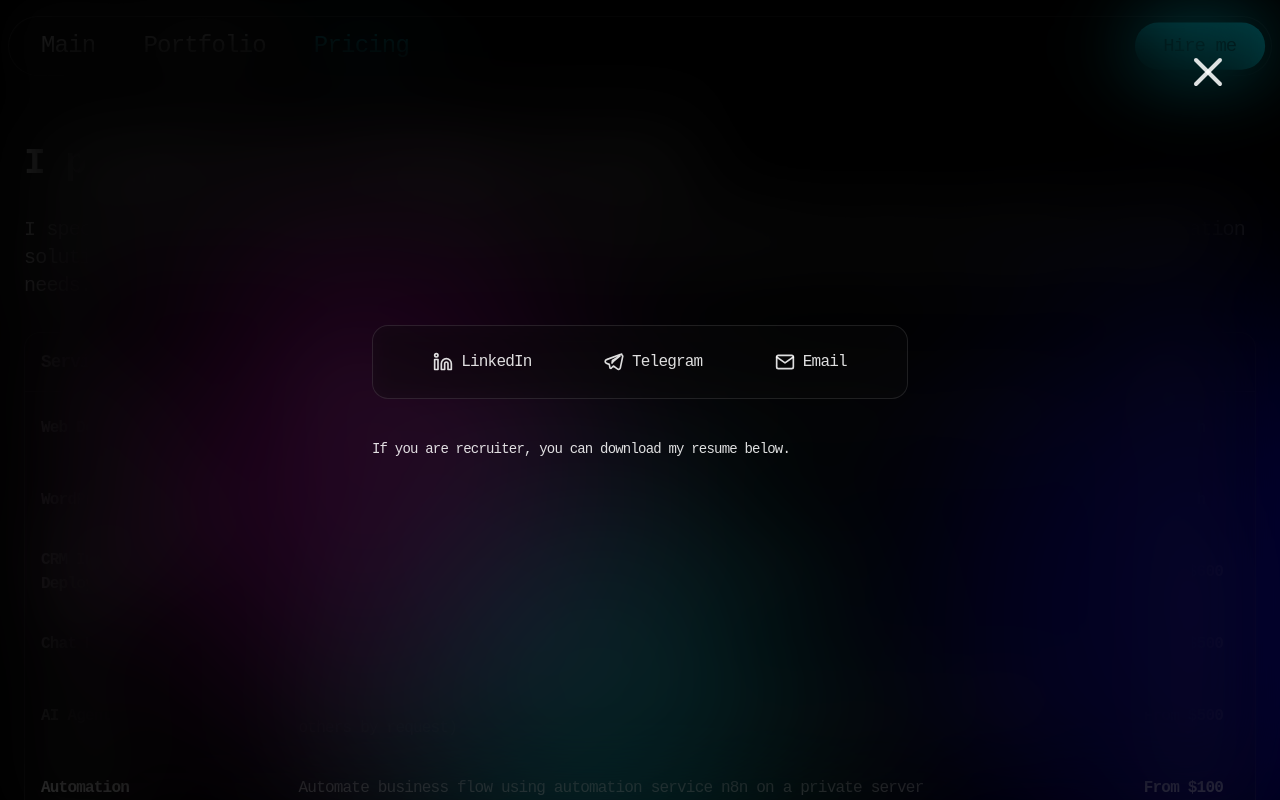
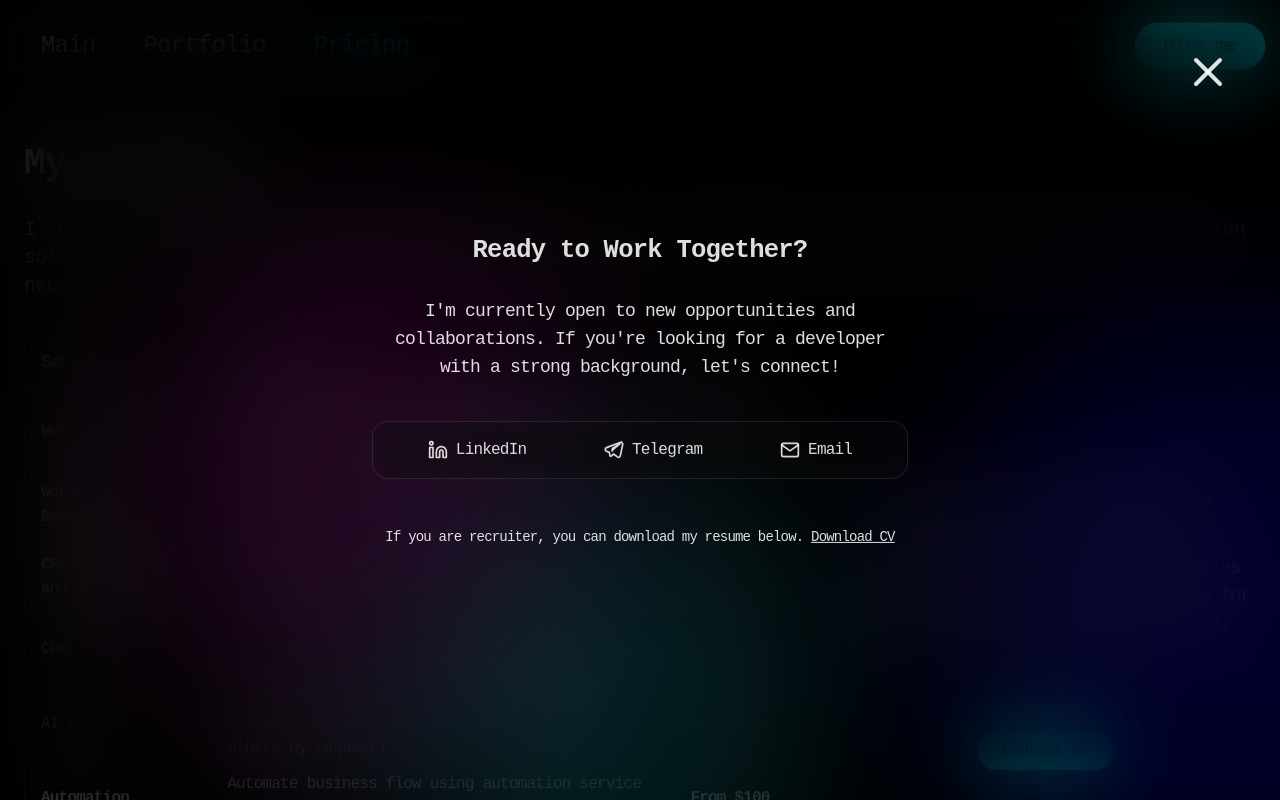
Before and after one commit to slnnzmtl/Vue-Personal-Portfolio, a Vue app: page /services in a window 1280 px wide. Both pictures are taken after a click on the button "Hire me". Shown: the top 800 px of the page. Built offline with nearby package versions, Linux system fonts and the light colour scheme.

Commit message:
feat: add showContacts prop to ReadyToWorkTogether component; update ServicesView to conditionally render contacts and improve styling

```diff
--- a/src/components/ReadyToWorkTogether/ReadyToWorkTogether.vue
+++ b/src/components/ReadyToWorkTogether/ReadyToWorkTogether.vue
@@ -15,6 +15,10 @@ export default defineComponent({
     title: {
       type: String,
       default: "Ready to Work Together?",
+    },
+    showContacts: {
+      type: Boolean,
+      default: true,
     },
   },
 });
@@ -35,7 +39,7 @@ export default defineComponent({
       </p>
     </div>
 
-    <GlassMaterial class="p-4 mb-6">
+    <GlassMaterial v-if="showContacts" class="p-4 mb-6">
       <SocialLinks />
     </GlassMaterial>
 
--- a/src/components/global-components.ts
+++ b/src/components/global-components.ts
@@ -43,5 +43,13 @@ export default {
         errorComponent,
       }),
     );
+    app.component(
+      'SButton',
+      defineAsyncComponent({
+        loader: () => import("@/components/ui/buttons/SButton.vue"),
+        loadingComponent,
+        errorComponent,
+      }),
+    );
   },
 };
--- a/src/components/ui/buttons/DownloadResume.vue
+++ b/src/components/ui/buttons/DownloadResume.vue
@@ -46,6 +46,10 @@ export default defineComponent({
 <template>
   <p v-if="title" class="text-sm text-white-800 mb-4">
     {{ title }}
+
+    <button v-if="!isButton" type="button" @click="handleDownload">
+      <span class="button-text underline cursor-pointer">{{ buttonText }}</span>
+    </button>
   </p>
 
   <SButton
--- a/src/modals/HireFormModal.vue
+++ b/src/modals/HireFormModal.vue
@@ -32,11 +32,9 @@ export default defineComponent({
     <div
       class="hire-form-modal flex flex-col gap-4 items-left justify-center max-w-[100vw]"
     >
-      <GlassMaterial class="p-6 mb-6">
-        <SocialLinks class="gap-6" />
-      </GlassMaterial>
-
-      <DownloadResume class="" />
+      <ReadyToWorkTogether class="text-center">
+        <DownloadResume type="text" />
+      </ReadyToWorkTogether>
     </div>
   </ModalWindow>
 </template>
--- a/src/styles/style.css
+++ b/src/styles/style.css
@@ -49,6 +49,8 @@
   --blue-alpha-50: rgba(8, 0, 255, 0.5);
 
   --white-800: rgba(255, 255, 255, 0.8);
+  --white-600: rgba(255, 255, 255, 0.6);
+  --white-400: rgba(255, 255, 255, 0.4);
 
   --background: #0a0a0a;
   --text: rgba(255, 255, 255, 0.87);
--- a/src/views/ServicesView.vue
+++ b/src/views/ServicesView.vue
@@ -1,13 +1,14 @@
 <template>
   <div class="services-view max-w-[1800px] w-full mx-auto flex justify-center px-6">
     <div class="lg:flex-nowrap gap-4 text-left w-full pt-36">
-      <p class="text-2xl sm:text-4xl font-bold mb-8">I provide the following services:</p>
-      <p class="text-lg xl:text-xl mb-8">
+      <p class="text-2xl sm:text-4xl font-bold mb-8">My services</p>
+      <p class="description text-lg xl:text-xl mb-8">
         I specialize in web development, CRM integration, WordPress development, chat
         bots, AI agents, and automation solutions. My goal is to help you achieve your
         business objectives with tailored solutions that fit your needs.
       </p>
 
+      <div class="flex gap-8 items-center">
         <GlassMaterial class="services-table-container p-0 mb-8">
           <div class="overflow-x-auto">
             <table class="services-table w-full">
@@ -34,6 +35,15 @@
             </table>
           </div>
         </GlassMaterial>
+
+        <div class="mt-16 h-96 flex flex-col justify-center">
+          <ReadyToWorkTogether class="mx-auto text-center" :show-contacts="false">
+            <SButton type="primary" class="w-full sm:w-auto" @click="onContactClick">
+              Contact me
+            </SButton>
+          </ReadyToWorkTogether>
+        </div>
+      </div>
     </div>
   </div>
 </template>
@@ -111,6 +121,10 @@ export default defineComponent({
 </script>
 
 <style lang="scss" scoped>
+.description {
+  color: var(--white-600);
+}
+
 .services-table-container {
   .services-table {
     border-collapse: separate;
```
Lines whose indentation alone changed are shown as unchanged.
